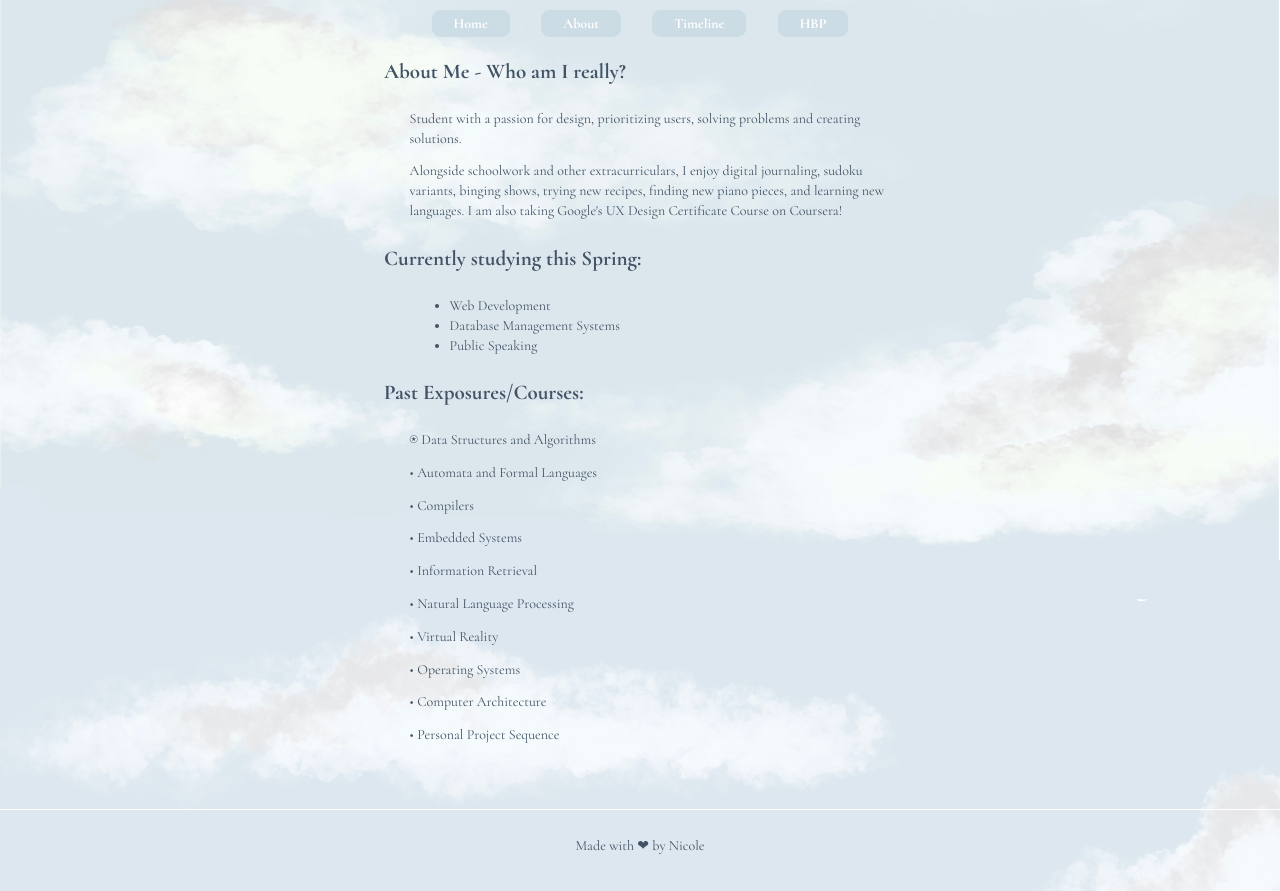
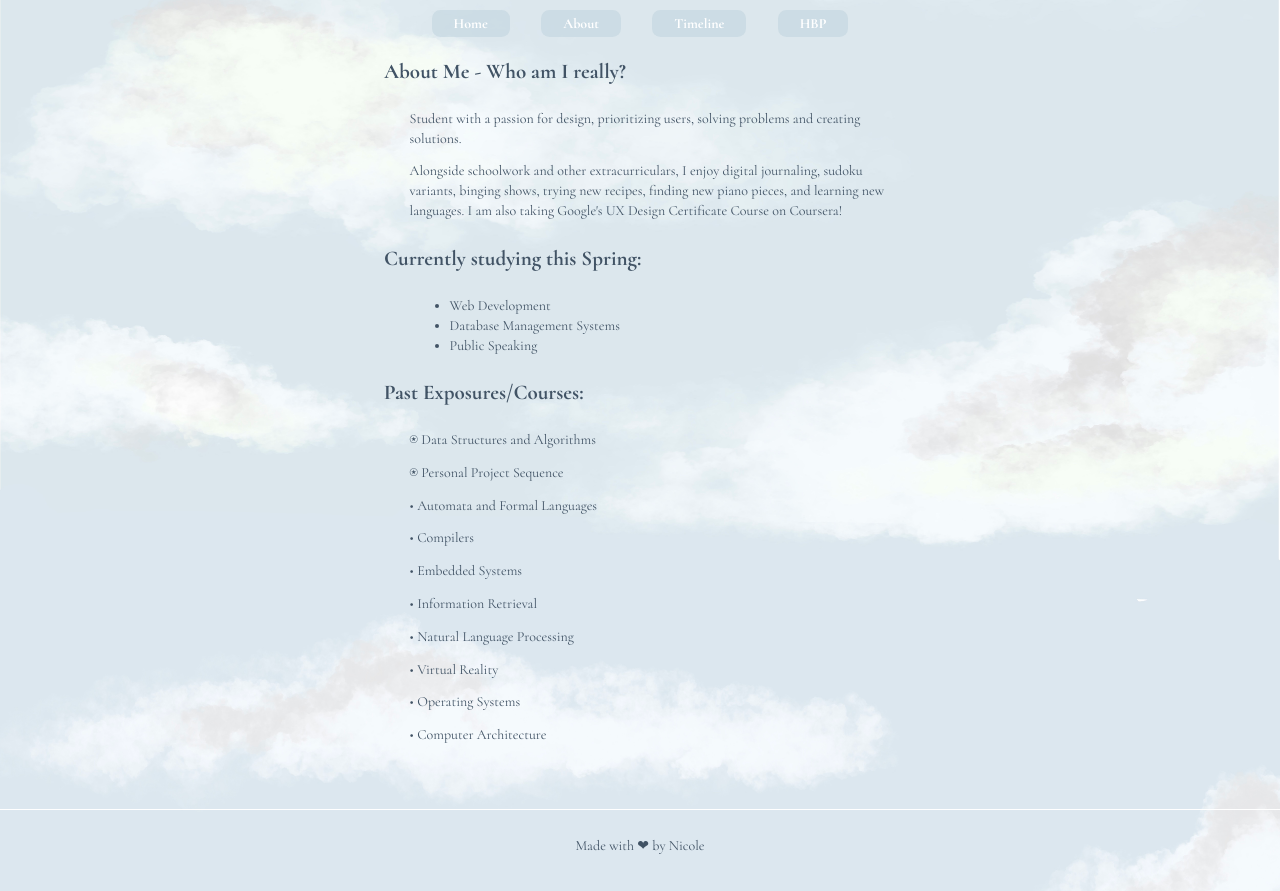
Before and after one commit to nicohhle/Personal-Website, a plain HTML site: page about.html in a window 1280 px wide. Shown: the part 147-1038 px from the top of the page. Drawn offline with nearby package versions, Linux system fonts and the light colour scheme.

Commit message:
mark cs178 as key course

```diff
--- a/about.html
+++ b/about.html
@@ -49,6 +49,7 @@
 
     <h3 class="header">Past Exposures/Courses:</h3>
     <p class="info">&#9055 Data Structures and Algorithms</p>
+    <p class="info">&#9055 Personal Project Sequence</p>
     <p class="info"> • Automata and Formal Languages</p>
     <p class="info"> • Compilers</p>
     <p class="info"> • Embedded Systems</p>
@@ -57,7 +58,6 @@
     <p class="info"> • Virtual Reality</p>
     <p class="info"> • Operating Systems</p>
     <p class="info"> • Computer Architecture</p>
-    <p class="info"> • Personal Project Sequence</p>
   </div>
 
   <footer>
```
